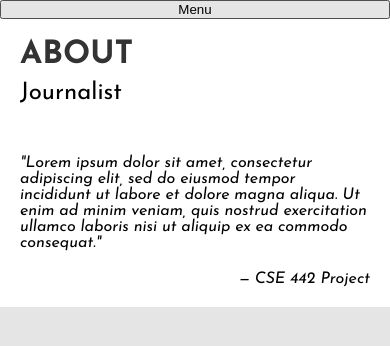
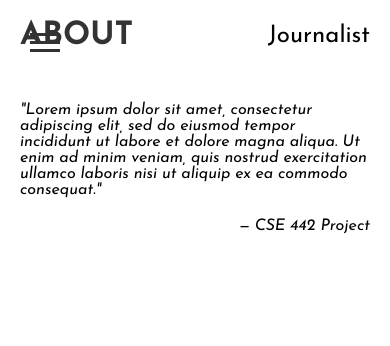
Before and after one commit to cse442-at-ub/s24semesterproject-journalists, a React (Vite) app in the folder frontend/: page /about in a window 390 px wide. Shown: the top 346 px of the page. Built offline with nearby package versions, Linux system fonts and the light colour scheme.

Commit message:
making improvments for mobile responcive

```diff
--- a/frontend/src/About.css
+++ b/frontend/src/About.css
@@ -1,28 +1,72 @@
 .container {
   display: flex;
-  height: 100vh; /* Full height of the viewport */
-  font-family: 'Josefin Sans', sans-serif; /* Add fallback fonts */
-
+  height: 100vh;
+  font-family: 'Josefin Sans', sans-serif;
 }
 
 .sidebar {
   width: 20%;
-  background-color: #f0f0f0; /* Gray background */
+  background-color: #f0f0f0;
   display: flex;
   flex-direction: column;
   align-items: center;
   justify-content: center;
+  transition: transform 0.3s ease;
+  transform: translateX(-100%);
+  position: fixed; /* Make sidebar overlay content without displacing it */
+  height: 100%; /* Ensure it covers full height */
+  top: 0; /* Align to top */
+  z-index: 90; /* Ensure it's under the hamburger menu */
 }
 
-.home-icon {
-  /* Add styles for the home icon */
-  margin-bottom: 30px; /* Spacing below the icon */
+.sidebar.open {
+  transform: translateX(0);
 }
 
-.menu {
+.hamburger-menu {
   display: flex;
   flex-direction: column;
-  align-items: center;
+  justify-content: space-around;
+  width: 30px;
+  height: 25px;
+  cursor: pointer;
+  position: fixed;
+  top: 20px;
+  left: 20px;
+  z-index: 100;
+}
+
+.hamburger-menu span {
+  display: block;
+  height: 3px;
+  background-color: #333;
+  width: 100%;
+}
+
+.content {
+  width: 80%;
+  background-color: #ffffff;
+  padding: 20px;
+  transition: margin-left 0.3s ease;
+}
+.hamburger-menu {
+  display: flex;
+  flex-direction: column;
+  justify-content: space-around;
+  width: 30px;
+  height: 25px;
+  cursor: pointer;
+  position: fixed;
+  top: 20px;
+  left: 20px;
+  z-index: 100;
+}
+
+.hamburger-menu span {
+  display: block;
+  height: 3px;
+  background-color: #333;
+  width: 100%;
 }
 
 .menu-item {
@@ -34,31 +78,23 @@
   font-weight: bold;
 }
 
-.content {
-  width: 80%;
-  background-color: #ffffff; /* White background */
-  padding: 20px;
-}
-
 .header {
   display: flex;
   justify-content: space-between;
-  align-items: flex-start;
+  align-items: center;
 }
 
 .title {
-  font-size: 2em; /* Large title */
-  margin: 0;
+  font-size: 2em;
 }
 
 .role {
-  font-size: 1.5em; /* Smaller than title */
-  align-self: center;
+  font-size: 1.5em;
 }
 
 .quote {
   font-style: italic;
-  margin-top: 50px; /* Spacing after header */
+  margin-top: 50px;
 }
 
 .author {
@@ -67,60 +103,12 @@
   margin-top: 20px;
 }
 
-/* Responsive design for smaller screens */
 @media (max-width: 768px) {
-  .container {
-    flex-direction: column;
-  }
-
-  .sidebar, .content {
+  .sidebar {
     width: 100%;
   }
 
-  .header {
-    flex-direction: column;
-    align-items: flex-start;
-  }
-
-  .role {
-    align-self: flex-start;
-    margin-top: 10px;
+  .content {
+    width: 100%;
   }
 }
-
-.home-icon {
-  width: 30px;
-  height: 30px;
-  position: relative;
-  display: flex;
-  justify-content: center;
-  align-items: center;
-  margin-bottom: 30px;
-}
-
-.home-icon .roof {
-  width: 0;
-  height: 0;
-  border-left: 15px solid transparent;
-  border-right: 15px solid transparent;
-  border-bottom: 15px solid black; /* Roof color */
-  position: absolute;
-  top: -15px;
-}
-
-.home-icon .body {
-  width: 20px;
-  height: 20px;
-  background-color: black; /* House body color */
-  position: absolute;
-  bottom: 0;
-}
-
-.menu-item.home {
-  margin-bottom: 30px; /* Space below the "Home" text */
-  cursor: pointer;
-  font-weight: lighter; /* Make it stand out like an icon */
-  text-align: center;
-  width: 100%;
-  padding: 10px 0;
-}
--- a/frontend/src/About.jsx
+++ b/frontend/src/About.jsx
@@ -1,29 +1,28 @@
 import React, { useState } from "react";
-import axios from "axios";
-import "./About.css";
 import { Link } from "react-router-dom";
+import "./About.css"; // Ensure this path is correct
 
 const About = () => {
-  // State to manage the visibility of the sidebar
   const [isSidebarVisible, setIsSidebarVisible] = useState(false);
 
-  // Toggle the visibility of the sidebar
   const toggleSidebar = () => {
     setIsSidebarVisible(!isSidebarVisible);
   };
 
   return (
     <div className="container">
-      {/* Toggle button for the sidebar */}
-      <button className="menu-button" onClick={toggleSidebar}>Menu</button>
+      <div className="hamburger-menu" onClick={toggleSidebar}>
+        <span></span>
+        <span></span>
+        <span></span>
+      </div>
 
-      {/* Sidebar navigation, visibility toggled by state */}
       <div className={`sidebar ${isSidebarVisible ? 'open' : ''}`}>
         <div className="menu">
-          <div className="menu-item"><Link to='/journal'>Home</Link></div>
-          <div className="menu-item"><Link to='/edit-profile'>Edit Profile</Link></div>
-          <div className="menu-item"><Link to='/security-page'>Security</Link></div>
-          <div className="menu-item active"><Link to='/about'>About</Link></div>
+          <div className="menu-item"><Link to="/journal">Home</Link></div>
+          <div className="menu-item"><Link to="/edit-profile">Edit Profile</Link></div>
+          <div className="menu-item"><Link to="/security-page">Security</Link></div>
+          <div className="menu-item active"><Link to="/about">About</Link></div>
         </div>
       </div>
 
--- a/frontend/src/EditProfile.css
+++ b/frontend/src/EditProfile.css
@@ -178,4 +178,34 @@ html, body {
     margin-right: 5px; /* Adjust space between buttons */
     margin-bottom: 10px; /* Space below buttons */
   }
+  .hamburger-menu {
+    display: flex;
+    flex-direction: column;
+    justify-content: space-around;
+    width: 30px;
+    height: 25px;
+    cursor: pointer;
+    margin: 10px; /* Adjust as needed */
+  }
+
+  .hamburger-menu span {
+    display: block;
+    height: 3px;
+    width: 100%;
+    background-color: #333;
+  }
+
+  .sidebar {
+    position: fixed; /* Or absolute, depending on your layout */
+    left: 0;
+    top: 0;
+    bottom: 0;
+    width: 250px; /* Adjust as needed */
+    transform: translateX(-100%);
+    transition: transform 0.3s ease;
+  }
+
+  .sidebar.open {
+    transform: translateX(0);
+  }
 }
--- a/frontend/src/EditProfile.jsx
+++ b/frontend/src/EditProfile.jsx
@@ -3,7 +3,6 @@ import axios from 'axios';
 import './EditProfile.css'; // Ensure this path matches your file structure
 
 function EditProfile() {
-  // Initialize state for each input field in the user's profile
   const [profile, setProfile] = useState({
     firstName: '',
     lastName: '',
@@ -14,15 +13,12 @@ function EditProfile() {
     state: '',
   });
 
-  // State to manage the visibility of the sidebar, initially hidden
   const [isSidebarVisible, setIsSidebarVisible] = useState(false);
 
-  // Toggle the visibility of the sidebar
   const toggleSidebar = () => {
     setIsSidebarVisible(!isSidebarVisible);
   };
 
-  // Update profile state as the user types in form fields
   const handleChange = (e) => {
     const { name, value } = e.target;
     setProfile(prevState => ({
@@ -31,27 +27,25 @@ function EditProfile() {
     }));
   };
 
-  // Handle form submission
   const handleSubmit = (e) => {
-    e.preventDefault(); // Prevent default form submission behavior
-    // Post request to save profile data
+    e.preventDefault();
     axios.post('/api/profile', profile)
       .then(response => {
         console.log('Profile updated!', response.data);
-        // Implement success feedback (e.g., a success message)
       })
       .catch(error => {
         console.error('Error updating profile:', error);
-        // Implement error feedback (e.g., an error message)
       });
   };
 
   return (
     <div className="profile-container">
-      {/* Toggle button for the sidebar */}
-      <button className="menu-button" onClick={toggleSidebar}>Menu</button>
+      <div className="hamburger-menu" onClick={toggleSidebar}>
+        <span></span>
+        <span></span>
+        <span></span>
+      </div>
 
-      {/* Sidebar navigation, visibility toggled by state */}
       <aside className={`sidebar ${isSidebarVisible ? 'open' : ''}`}>
         <nav>
           <ul>
@@ -69,7 +63,6 @@ function EditProfile() {
           <span className="role">Journalist</span>
         </header>
         <form className="profile-form" onSubmit={handleSubmit}>
-          {/* Form fields for editing the profile */}
           <div className="form-row">
             <div className="form-group">
               <label htmlFor="firstName">First Name</label>
@@ -94,6 +87,7 @@ function EditProfile() {
               />
             </div>
           </div>
+
           <div className="form-group">
             <label htmlFor="email">Email</label>
             <input
@@ -105,6 +99,7 @@ function EditProfile() {
               placeholder="Enter your email"
             />
           </div>
+
           <div className="form-group">
             <label htmlFor="address">Address</label>
             <input
@@ -116,6 +111,7 @@ function EditProfile() {
               placeholder="Enter your address"
             />
           </div>
+
           <div className="form-row">
             <div className="form-group">
               <label htmlFor="city">City</label>
@@ -140,6 +136,7 @@ function EditProfile() {
               />
             </div>
           </div>
+
           <div className="form-group">
             <label htmlFor="contactNumber">Contact Number</label>
             <input
@@ -151,6 +148,7 @@ function EditProfile() {
               placeholder="Enter your contact number"
             />
           </div>
+
           <div className="form-actions">
             <button type="button" className="cancel-button">Cancel</button>
             <button type="submit" className="save-button">Save</button>
--- a/frontend/src/Jornal_image.jsx
+++ b/frontend/src/Jornal_image.jsx
@@ -51,7 +51,7 @@ const JournalImage = () => {
             </button>
           ))}
         </div>
-        <button className="button orange logout-button" onClick={handleLogout}>Logout</button>
+        <button className="logout-btn" onClick={handleLogout}>Logout</button>
       </div>
       <div className="right-column">
         <p className="date">Date: {new Date().toLocaleDateString()}</p>
--- a/frontend/src/Journal_Dashboard.jsx
+++ b/frontend/src/Journal_Dashboard.jsx
@@ -113,7 +113,7 @@ const Journal_Dashboard = () => {
             ))}
           </div>
         </div>
-        <button className="logout-btn" onClick={handleLogout}>Logout</button>
+        <button className="button orange logout-button" onClick={handleLogout}>Logout</button>
       </div>
       <div className="right-column-journal">
         <div className="date-display-journal">
```
Also changed, not shown: frontend/src/Journal_Dashboard.css (+35 -13 lines).
